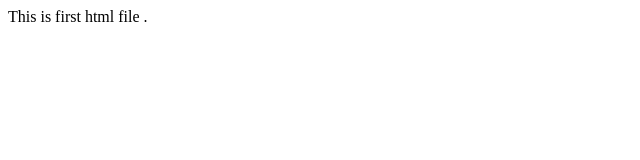
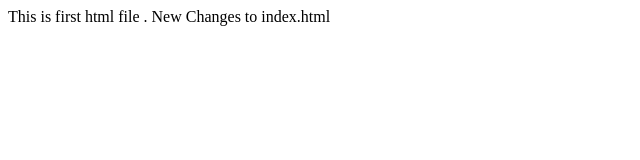
Before and after one commit to shreyagoyal211/git_new_practice, a plain HTML site: page index.html in a window 1280 px wide. Shown: the whole page, without its empty margins (0-640 px from the left). Drawn offline with Linux system fonts and the light colour scheme.

Commit message:
Update index.html

```diff
--- a/index.html
+++ b/index.html
@@ -7,5 +7,6 @@
 </head>
 <body shreya>
     This is first html file .
+    New Changes to index.html
 </body>
 </html>
```
